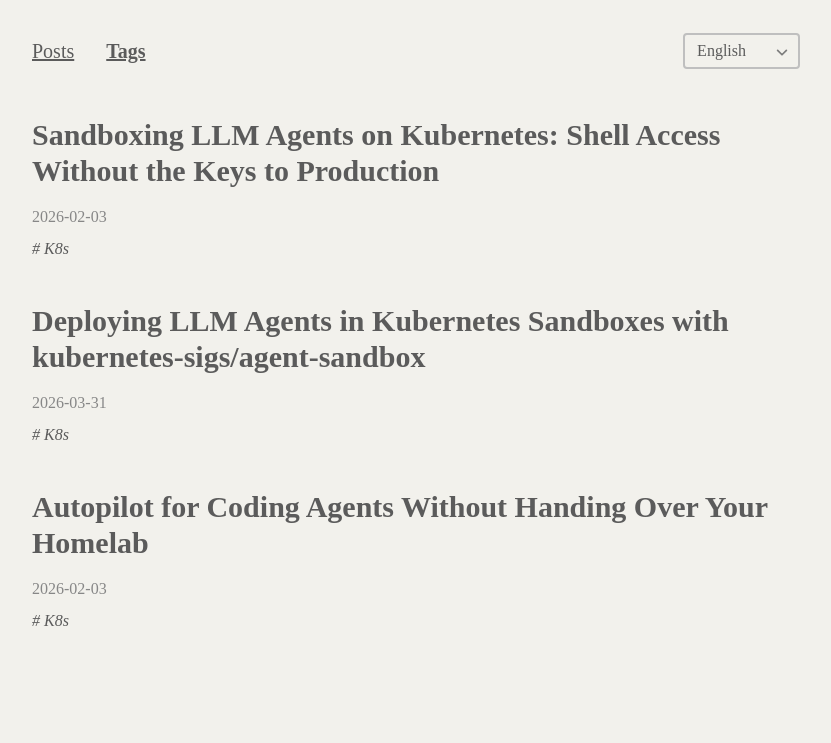
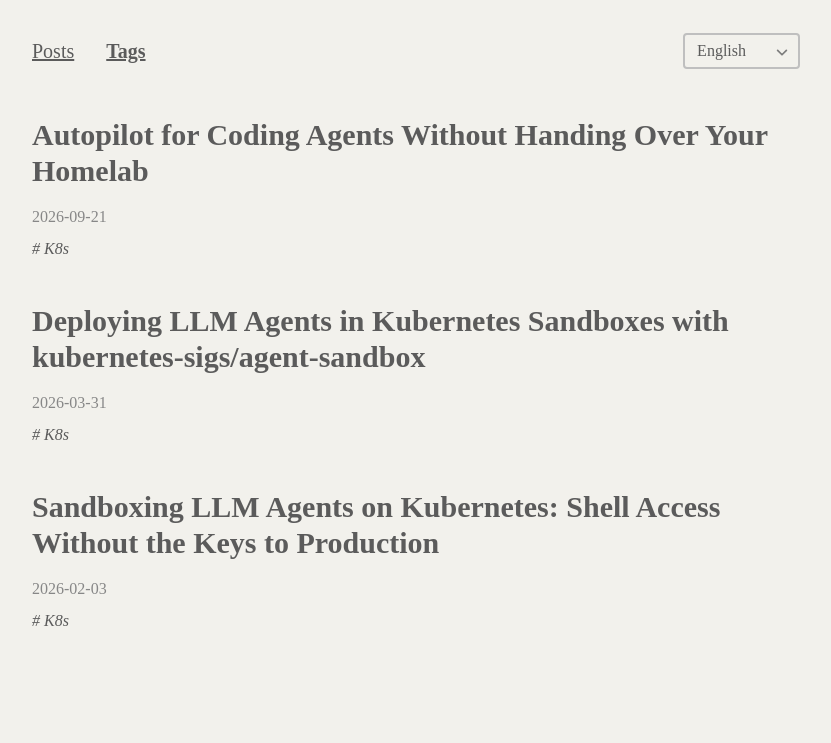
Before and after one commit to linuxdweller/Blog, an Astro site: page /en/tags/k8s in a window 1280 px wide. Shown: the part 57-800 px from the top of the page, without its empty margins (224-1055 px from the left). Built offline with nearby package versions, Linux system fonts and the light colour scheme; Astro itself is replaced by a stand-in of ours.

Commit message:
Fix posts ordering by date

```diff
--- a/src/components/postsList/PostList.tsx
+++ b/src/components/postsList/PostList.tsx
@@ -12,9 +12,13 @@
 }
 
 const PostList = ({ posts, locale }: Props) => {
+  const sortedPosts = [...posts].sort(
+    (a, b) => new Date(b.date).getTime() - new Date(a.date).getTime(),
+  );
+
   return (
     <div className="mt-[48px]">
-      {posts.map((page) => {
+      {sortedPosts.map((page) => {
         return (
           <a
             hrefLang={locale}
--- a/src/content/blog/en/vm-agent-sandbox.md
+++ b/src/content/blog/en/vm-agent-sandbox.md
@@ -1,6 +1,6 @@
 ---
 title: "Autopilot for Coding Agents Without Handing Over Your Homelab"
-date: "2026-02-03"
+date: "2026-09-21"
 tag: { displayName: "K8s", uriName: "k8s" }
 description: "Autopilot for Coding Agents Without Handing Over Your Homelab"
 ---
```
